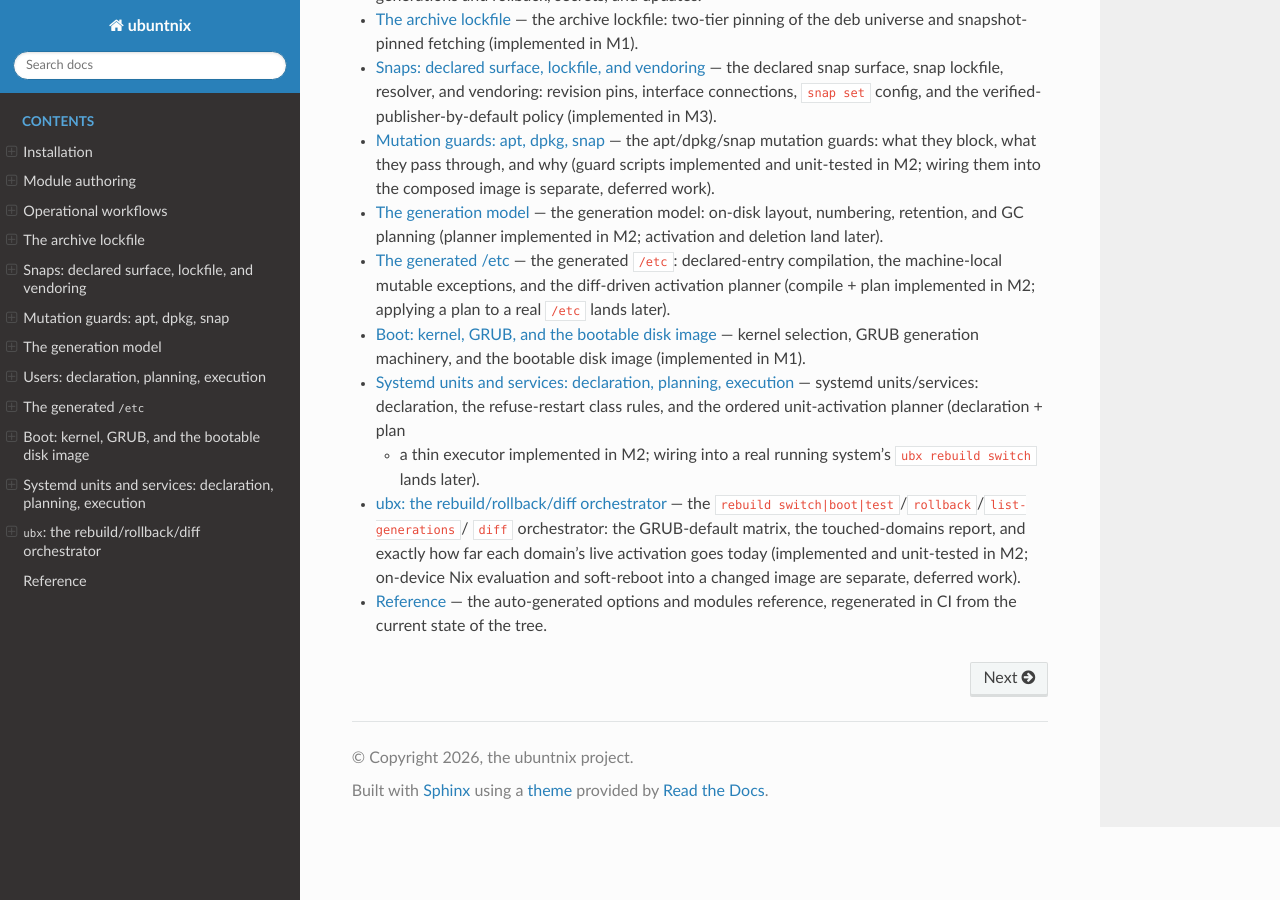
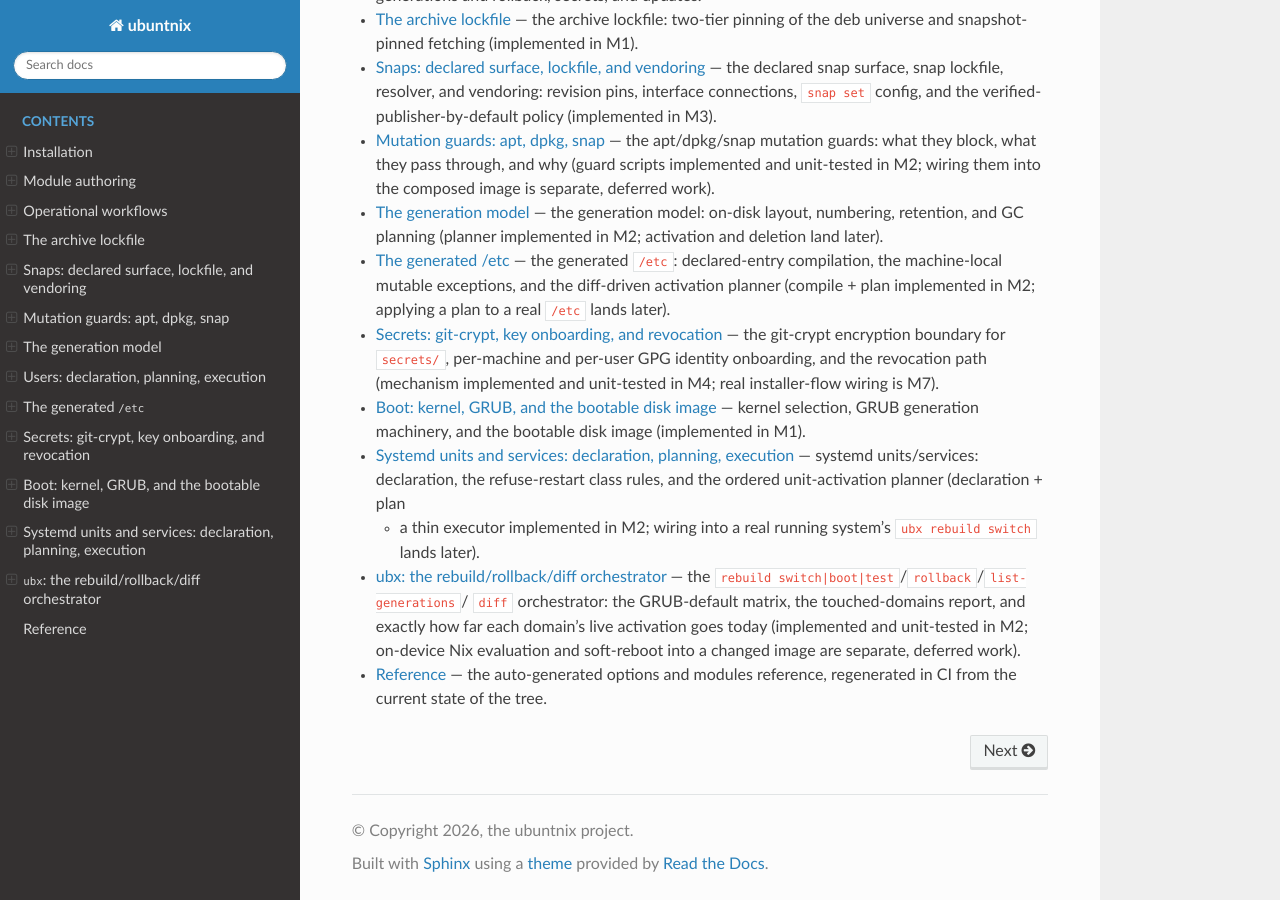
Before and after one commit to Guno327/ubuntnix, a Sphinx documentation site: the page built from docs/index.md, in a window 1280 px wide and 900 px high, scrolled down 1037 px. Built offline with Sphinx 7.4.7 and the Read the Docs theme 3.1.0, drawn with Linux system fonts in a browser that asks for light colours; pages that are not in the unit, such as notebooks, are missing from menus; part of the change alters nothing that is shown.

Commit message:
feat(secrets): git-crypt boundary + per-machine GPG key onboarding — closes #79 (#88)
secrets/.gitattributes encrypts secrets/* at rest via git-crypt while
carving out .gitattributes (chicken-and-egg) and index.nix (references
only, must eval without a key, stays diffable). secrets/index.nix is a
references-only template (SPEC §8.1) carrying no material.

bin/ubx-secrets-key: idempotent per-machine GPG identity (machine-init,
root-only GNUPGHOME outside the store) + add-user collaborator flow.
docs/secrets.md documents the keyholder model + revocation path, wired
into the docs toctree.

Tests 166 (attrs/shape), 167 (real gpg keygen idempotence + perms), 168
(real git-crypt round-trip + access control). CI now installs git-crypt
so 168 runs for real (gpg already present on the runner).

Co-authored-by: ghov-claude[bot] <308500720+ghov-claude[bot]@users.noreply.github.com>
Co-authored-by: Claude Sonnet <noreply@anthropic.com>

````diff
--- a/docs/index.md
+++ b/docs/index.md
@@ -57,6 +57,10 @@ plan.
   machine-local mutable exceptions, and the diff-driven activation planner
   (compile + plan implemented in M2; applying a plan to a real `/etc` lands
   later).
+- {doc}`secrets` — the git-crypt encryption boundary for `secrets/`,
+  per-machine and per-user GPG identity onboarding, and the revocation path
+  (mechanism implemented and unit-tested in M4; real installer-flow wiring
+  is M7).
 - {doc}`boot` — kernel selection, GRUB generation machinery, and the
   bootable disk image (implemented in M1).
 - {doc}`systemd` — systemd units/services: declaration, the refuse-restart
@@ -85,6 +89,7 @@ guards
 generations
 users
 etc
+secrets
 boot
 systemd
 ubx
--- /dev/null
+++ b/docs/secrets.md
@@ -0,0 +1,237 @@
+# Secrets: git-crypt, key onboarding, and revocation
+
+```{admonition} Mechanism + groundwork only (M4); installer wiring is M7
+:class: note
+
+`secrets/.gitattributes`, `secrets/index.nix` (a template), and
+`bin/ubx-secrets-key` exist in the repository as of milestone **M4**
+(`SPEC.md` §8.1, GitHub issue #79) — the git-crypt encryption boundary and
+the per-machine GPG identity / collaborator-onboarding mechanism are real
+and unit-tested (`tests/unit/166-secrets-gitcrypt-gitattributes.sh` through
+`168-secrets-gitcrypt-roundtrip.sh`). **Wiring this into a real installer
+flow — generating a machine's own key automatically at first boot and
+handing a fresh `/flake/secrets/` to it — is milestone M7, out of scope
+for this issue** (see `SPEC.md` §11's own M4/M7 split). Everything on this
+page is exercised by test today; nothing here yet runs unattended on a
+real installed machine. See {doc}`workflows`'s own "Secrets workflow"
+section for how this fits into the declare → converge → activate picture,
+and {doc}`etc`/{doc}`users` for the two closest sibling primitives this
+one's planner/executor split mirrors (once that split exists here too —
+see nix/secrets.nix's and `bin/ubx-secrets`/`bin/ubx-secrets-apply`'s own
+headers, issue #78).
+```
+
+## Why this exists
+
+`SPEC.md` §8.1 makes secrets first-class, not bolted on, and settles on
+git-crypt (not sops-nix/agenix-style per-secret asymmetric encryption, not
+a separate secrets manager) for one concrete reason: a `secrets/` folder
+that is **plaintext in the working tree for keyholders, ciphertext
+everywhere else the repository is stored** (on disk of anyone without a
+key, on any remote, in every commit object) is the ONE property this
+issue's mechanism needs, and git-crypt is the standard, audited tool that
+gives it via nothing more exotic than a `.gitattributes` filter and a
+GPG-collaborator list. This page documents that mechanism and the
+per-machine/per-user key lifecycle around it; {doc}`workflows` documents
+how a declared secret then flows from a decrypted `secrets/` file to a
+real `/run/secrets/<name>` — that is `nix/secrets.nix` + `bin/ubx-secrets`
++ `bin/ubx-secrets-apply`'s own job (issue #78), not this issue's.
+
+## The encryption boundary: `secrets/.gitattributes`
+
+```
+* filter=git-crypt diff=git-crypt
+.gitattributes !filter !diff
+index.nix !filter !diff
+```
+
+Every path under `secrets/` is git-crypt-encrypted by default (line 1);
+exactly two files are carved back out to stay in cleartext. gitattributes'
+own rule — the **last** matching pattern in a file wins — is why the
+carve-outs are listed after the blanket rule, not before.
+
+- **`.gitattributes` itself** is exempt by git-crypt's own documented
+  convention: git needs to read this file's own filter/diff attributes
+  *before* it can decide how to treat anything else here, so an encrypted
+  `.gitattributes` would be a chicken-and-egg deadlock for a fresh clone
+  that has not run `git-crypt unlock` yet.
+- **`index.nix` is exempt too — a deliberate decision this issue makes**,
+  covered next.
+
+### Why `index.nix` is left clear
+
+`secrets/index.nix` (SPEC.md §8.1's own declared-secrets shape) is left
+**unencrypted**, not git-crypt-protected, even though it lives inside
+`secrets/`. Three independent reasons, any one of which would be enough on
+its own:
+
+1. **It carries references only, never material.** Every field
+   `index.nix` declares — `src` (a `./some-filename` path, revealing at
+   most a chosen filename, never bytes), `owner`, `group`, `mode`, `dst`,
+   `environmentVariable` — is exactly the closed set `nix/secrets.nix`'s
+   own manifest render already treats as safe to pass through (see that
+   file's header, "THE ABSOLUTE INVARIANT"). There is nothing in
+   `index.nix` that needs at-rest confidentiality; the actual secret
+   *bytes* live in the sibling material files the blanket `*` rule above
+   still fully encrypts.
+2. **`nix flake check` / CI must be able to evaluate it without a
+   git-crypt key.** `nix/secrets.nix`'s `mkManifest` needs to read
+   `index.nix`'s declared shape wherever Nix evaluation runs — which is
+   not guaranteed to be a git-crypt-unlocked keyholder's own machine (a
+   fresh CI checkout, a contributor's clone before they've been onboarded
+   as a collaborator at all). A Nix path literal (`./pro-token`) only
+   needs the file to *exist* on disk for `lib.types.path` to accept it,
+   never for its content to be meaningful plaintext — and a locked
+   (never-unlocked) git-crypt working tree still has the file *present*,
+   just as ciphertext bytes, which is enough. An encrypted `index.nix`
+   would instead make evaluation fail outright for every clone that isn't
+   already unlocked, which is the one file every consumer of this folder
+   (human or CI) needs to read regardless of key status.
+3. **Diffability and review.** git-crypt's own documentation calls out
+   that encrypted blobs diff/merge as opaque binary noise. `index.nix` is
+   the file in this folder that legitimately changes on every ordinary
+   "add/rename/re-own a secret" pull request; keeping it clear keeps that
+   reviewable as an ordinary text diff, while the material files
+   (rotated far less often, and never meaningfully "diffed" even when
+   readable) stay opaque to anyone without a key.
+
+`tests/unit/166-secrets-gitcrypt-gitattributes.sh` asserts the blanket
+rule and both carve-outs directly against `secrets/.gitattributes`' own
+text (a static check, deliberately not shelling out to `git check-attr` —
+this test suite's own rule is that unit tests need no git repository state
+at all to run) — this is a documented, machine-checked property, not just
+a comment.
+
+## Per-machine and per-user GPG identities
+
+`SPEC.md` §8.1: *"The installer generates a machine keypair (stored
+root-only outside the store) and adds it as a git-crypt collaborator; the
+user's personal key is added for editing on workstations. A lost machine
+is revoked individually (remove key, rotate affected secrets,
+re-encrypt)."* `bin/ubx-secrets-key` is the mechanism behind the first two
+clauses of that sentence.
+
+### `ubx-secrets-key machine-init`
+
+```
+ubx-secrets-key machine-init [--gnupg-home DIR] [--uid UID] [--repo DIR] [--no-collaborator]
+```
+
+Idempotently generates this machine's own GPG identity in a root-only
+`GNUPGHOME` **outside the Nix store** (default
+`/var/lib/ubuntnix/secrets-gpg` — `/var` is one of `SPEC.md` §4.2's
+writable state partitions, the same kind of machine-local, install-time,
+reboot-persistent material that section's "machine-local mutable
+exceptions" already enumerates for the SSH host key / `machine-id`), then
+(unless `--no-collaborator` or `--repo` is omitted) adds its public key as
+a git-crypt collaborator of `--repo` via `git-crypt add-gpg-user`.
+
+- **Algorithm**: GPG's `future-default` (an ed25519 signing primary + a
+  cv25519 encryption subkey) — fast to generate, low entropy demand,
+  suitable for a freshly-installed machine at first boot with nothing else
+  yet feeding `/dev/random`.
+- **No passphrase.** The machine key must be usable *unattended*, at
+  activation time (`ubx rebuild switch` decrypting `secrets/` with no
+  human present to type anything in). Its only protection is the
+  filesystem: `GNUPGHOME` is created `0700`, every file under it `0600`,
+  owned `root:root` whenever this script actually runs as root (chmod
+  always runs; chown only as real root — the same posture
+  `bin/ubx-secrets-apply` already documents for its own owner/group
+  writes). This is a deliberate, named tradeoff, not an oversight: an
+  unattended decryption key that *needed* a passphrase could never
+  actually decrypt anything at boot. The **Revocation** section below is
+  what bounds the blast radius of that tradeoff.
+- **Idempotent per `--uid`.** A second `machine-init` run against the same
+  `--gnupg-home` and the same (default: `ubuntnix-machine-<hostname>
+  <root@<hostname>>`) identity string finds the existing key and skips
+  generation entirely — this is what makes it safe to invoke on every
+  boot/rebuild, not just once at install time. A *different* `--uid`
+  against the same `GNUPGHOME` generates a genuinely separate, second
+  identity (idempotence is per-identity, not "at most one key ever" — a
+  machine's own key and an onboarded user's imported key can coexist in
+  the same keyring if a caller chooses to import them there).
+
+### `ubx-secrets-key add-user`
+
+```
+ubx-secrets-key add-user --pubkey FILE --repo DIR [--gnupg-home DIR]
+```
+
+"The user's personal key is added for editing on workstations" —
+implemented as **import, never generate**: the user exports their own
+already-existing key (`gpg --export --armor KEYID > mykey.asc`, done on
+their own machine, with their own private key never leaving it), and
+`add-user` imports that public key and adds it as a git-crypt collaborator
+the same way `machine-init` does for a machine's own key. This asymmetry
+is deliberate and mirrors SPEC.md §8.1's own wording exactly: the
+installer *generates* a machine key; a user's personal key is only ever
+*added*.
+
+### Idempotent collaborator-add, either way
+
+Both subcommands share `add_collaborator`, which — before calling
+`git-crypt add-gpg-user` — checks whether the target key's own
+encryption-capable subkey ID already appears as a recipient inside an
+existing `.git-crypt/keys/*/0/*.gpg` collaborator file (that ID is part of
+an OpenPGP "public-key encrypted session key" packet's own cleartext
+header — readable with `gpg --list-packets`, no decryption or private key
+needed). Already present → the add is skipped. This keeps re-running
+either subcommand a real no-op instead of a spurious new (differently
+enciphered, since GPG encryption is non-deterministic) collaborator file
+on every re-run — `git-crypt add-gpg-user` twice for the same key would be
+*harmless* either way (same resulting access), but would otherwise show up
+as unwanted repository churn.
+
+## Revocation
+
+`SPEC.md` §8.1: *"A lost machine is revoked individually (remove key,
+rotate affected secrets, re-encrypt)."* This is an operational procedure —
+a lost machine's own key obviously cannot revoke itself — run by any
+*other* keyholder:
+
+1. **Remove the lost key as a collaborator.** git-crypt has no built-in
+   "remove collaborator" command (removing a `.git-crypt/keys/*/0/*.gpg`
+   file does not itself change the still-committed symmetric key that key
+   could already decrypt from history) — the only way to actually revoke
+   access is step 3 below, generating a **new** symmetric key the lost
+   machine's own private key was never granted access to, and re-adding
+   only the collaborators that should still have access.
+2. **Rotate every secret the lost machine could have decrypted.** Because
+   `git-crypt`'s at-rest ciphertext, once committed, was encrypted with a
+   symmetric key the lost machine already held, that history is
+   permanently readable to it — rotation (replacing the material files'
+   own bytes with fresh values, and updating whatever consumed the old
+   ones: re-issuing a token, re-generating a WireGuard key, etc.) is what
+   actually neutralizes a stolen/lost key, not merely "removing" it.
+3. **Re-encrypt with a fresh symmetric key and a pruned collaborator
+   list.** In practice: `git-crypt init` a new key ID (or a fresh repo
+   history if the exposure is severe enough that even ciphertext should
+   not persist), re-add every *remaining* legitimate collaborator
+   (`machine-init --repo` / `add-user --pubkey --repo` for each), commit
+   the rotated material from step 2 encrypted under the new key, and
+   retire the old key ID entirely.
+
+A lost machine is revoked **individually** — this list never has to touch
+any other machine's or user's own key, exactly `SPEC.md` §8.1's own
+wording: removing one collaborator and rotating the secrets it could see
+does not require regenerating anyone else's identity.
+
+## The keyholder model
+
+- **Machines** hold one identity each (`machine-init`), generated at
+  (eventually, M7) install time, unattended, root-only outside the store.
+  A machine only needs to *decrypt* — it consumes `secrets/` at activation
+  time, it does not edit it.
+- **Users** hold personal keys generated on their own workstation by
+  ordinary GPG tooling, outside this script's own reach entirely; only the
+  already-exported *public* half ever crosses into this project's own
+  onboarding flow (`add-user`). A user with a personal key added can
+  `git-crypt unlock` and edit `secrets/` on any machine holding their
+  private key — "for editing on workstations," per `SPEC.md` §8.1 —
+  including staging a *new* secret's material file for the first time.
+- **Every collaborator — machine or user — can decrypt everything** under
+  `secrets/`; git-crypt's own GPG-collaborator model is repo-wide, not
+  per-secret. Finer-grained, per-secret access control is out of scope for
+  this issue (and, per `SPEC.md` §8.1, out of scope for the whole
+  mechanism) — the boundary this project draws is "keyholder vs.
+  everyone else," not "which keyholder sees which secret."
````
Also changed, not shown: 7 other files.
